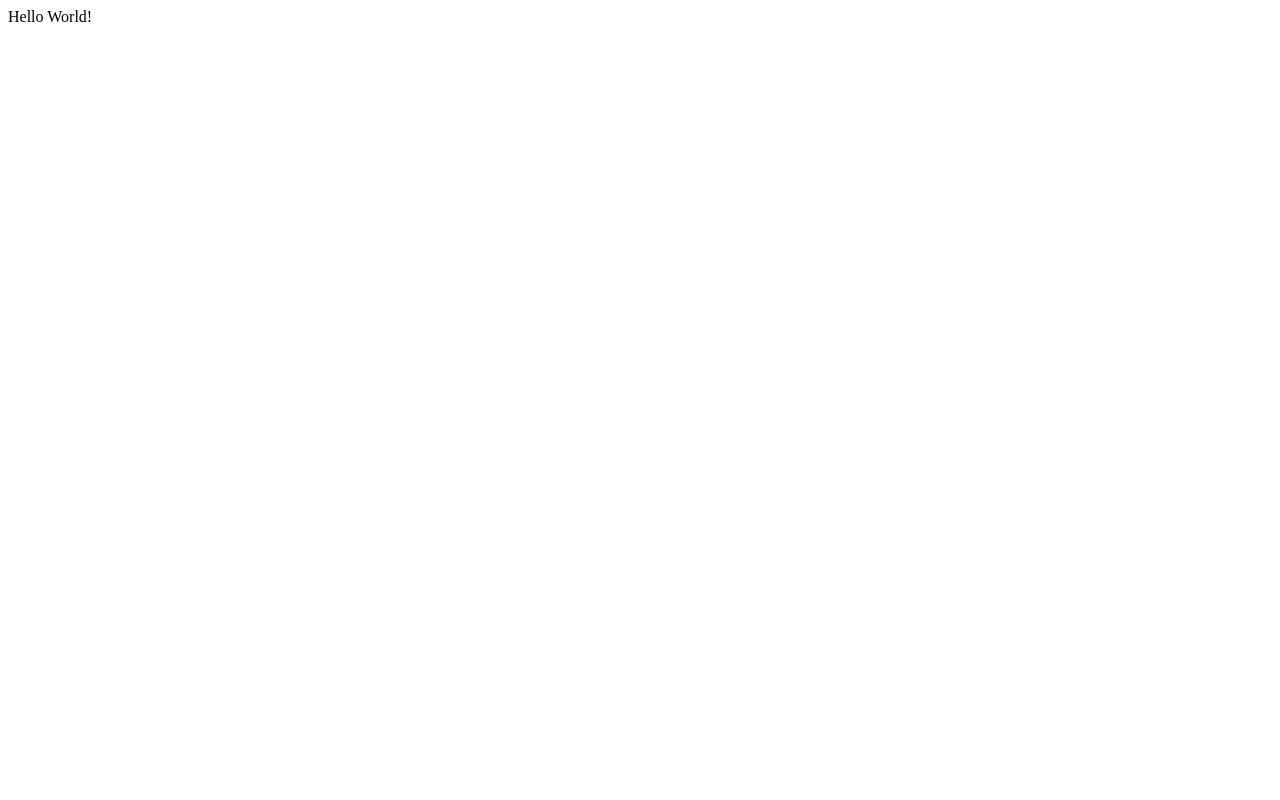
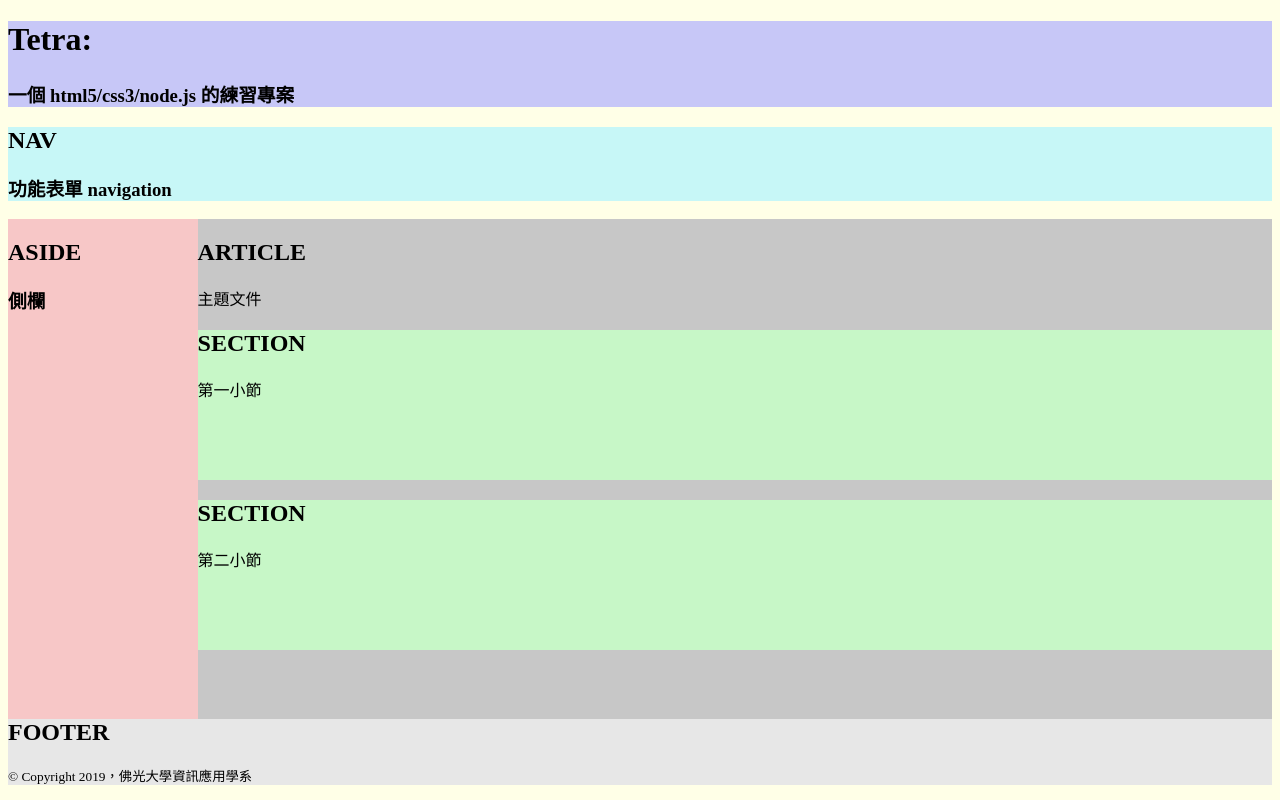
Before and after one commit to ywchiao/tetra, a plain HTML site: page htdocs/index.html in a window 1280 px wide. Drawn offline with Linux system fonts and the light colour scheme.

Commit message:
Basic layout with embedded css description.

```diff
--- a/htdocs/index.html
+++ b/htdocs/index.html
@@ -3,12 +3,38 @@
   <head>
     <meta charset="utf-8">
     <meta name="viewport" content="width=device-width, initial-scale=1.0">
+
     <title>Tetra: A Tetris Game</title>
     <meta name="author" content="Yiwei Chiao">
     <meta name="description" content="A web-based Tetris (俄羅斯方塊) game.">
     <meta name="keywords" content="Javascript, game, Tetris">
   </head>
-  <body>
-  Hello World!
+  <body style="background-color: #ffffe7;">
+    <header style="background-color: #c7c7f7;">
+      <h1>Tetra:</h1>
+      <h3>一個 html5/css3/node.js 的練習專案</h3>
+    </header>
+    <nav style="background-color: #c7f7f7;">
+      <h2>NAV</h2>
+      <h3>功能表單 navigation</h3>
+    </nav>
+    <aside style="background-color: #f7c7c7; width: 15%; height: 500px; float: left;">
+      <h2>ASIDE</h2><h3>側欄</h3>
+    </aside>
+    <article style="background-color: #c7c7c7; width: 85%; height: 500px; float: left;">
+      <h2>ARTICLE</h2>
+      主題文件
+      <section style="background-color: #c7f7c7; height: 150px;">
+        <h2>SECTION</h2>
+        第一小節
+      </section>
+      <section style="background-color: #c7f7c7; height: 150px;">
+        <h2>SECTION</h2>
+        第二小節
+      </section>
+    </article>
+    <footer style="background-color: #e7e7e7;">
+      <h2>FOOTER</h2><small>&copy; Copyright 2019，佛光大學資訊應用學系<small>
+    </footer>
   </body>
 </html>
```
